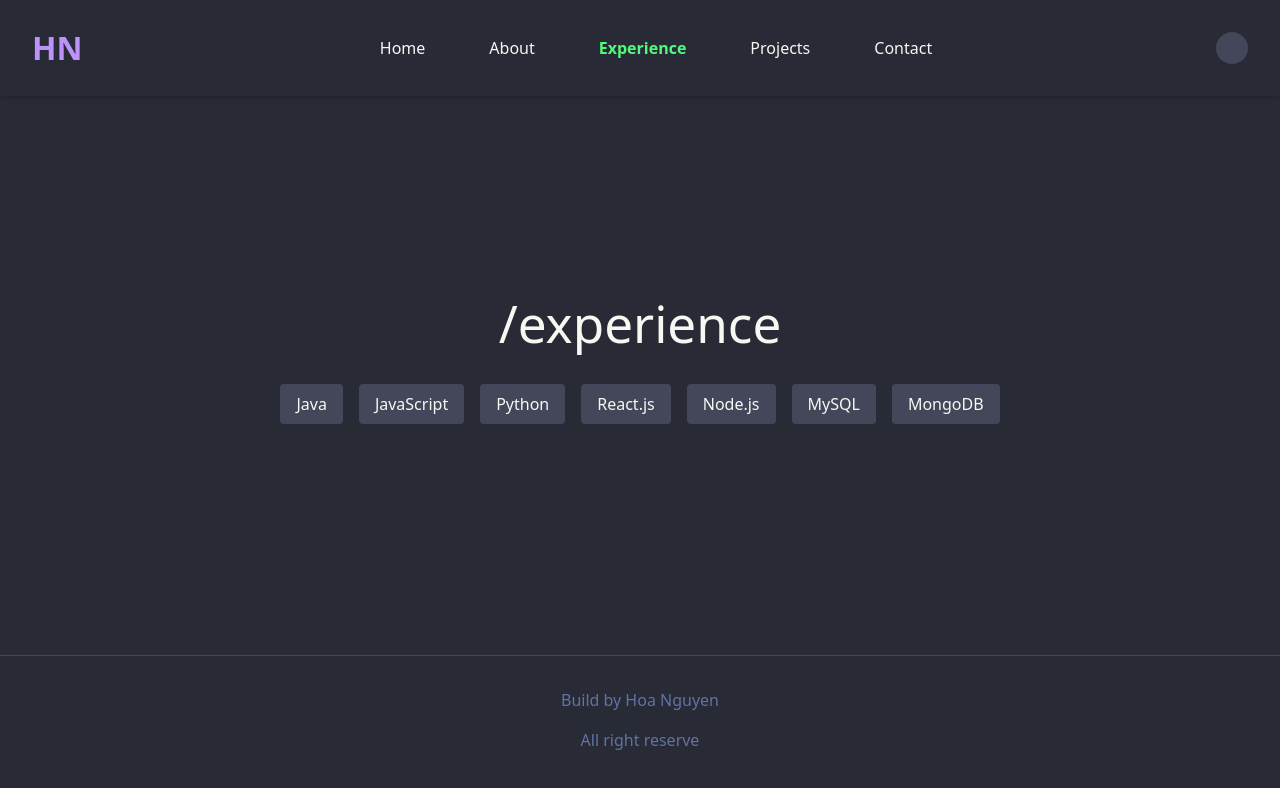
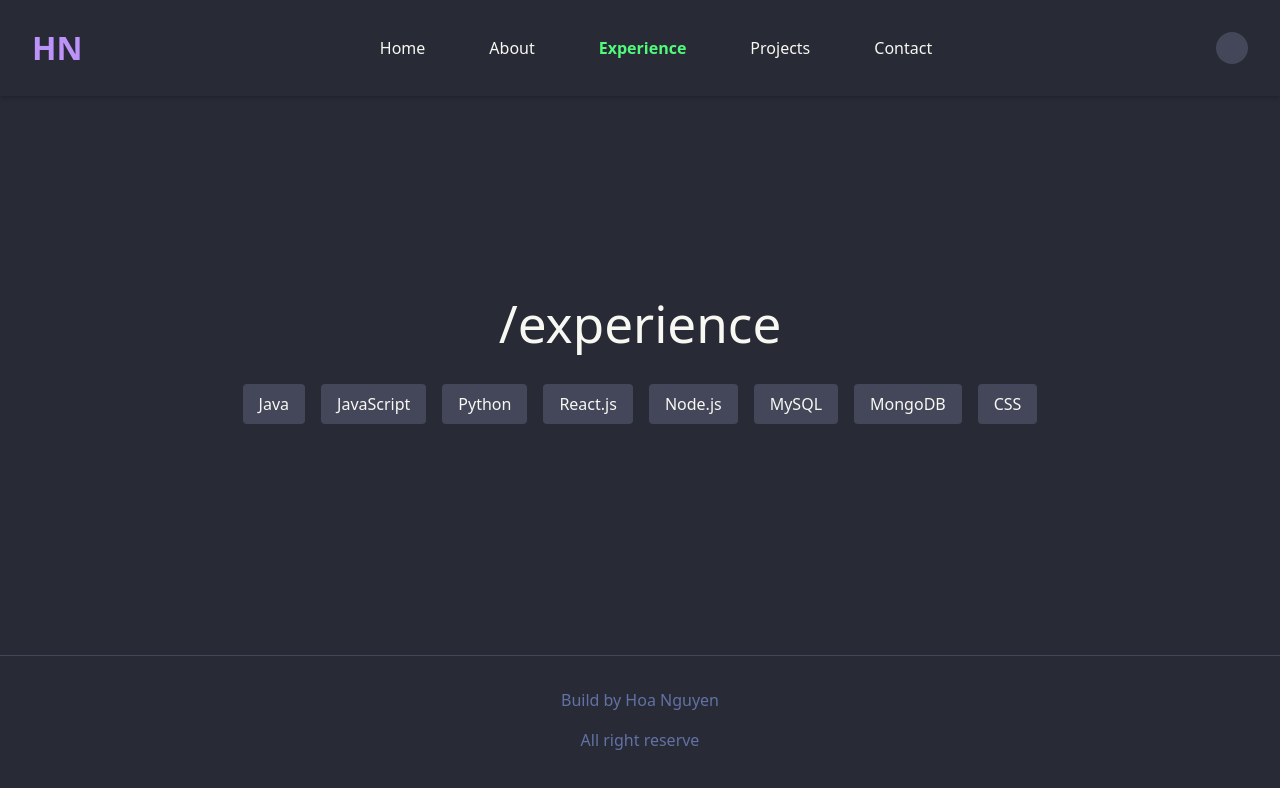
Before and after one commit to Tomnguyen2604/website, a React (Vite) app: page /experience in a window 1280 px wide. Shown: the top 788 px of the page. Built offline with nearby package versions, Linux system fonts and the light colour scheme; no server answers; some icons are missing.

Commit message:
slight update

```diff
--- a/src/components/Experience.jsx
+++ b/src/components/Experience.jsx
@@ -9,6 +9,7 @@ const Expericance = () => {
         "Node.js",
         "MySQL",
         "MongoDB",
+        "CSS",
     ];
     return (
         <div className="experience-container">
```
